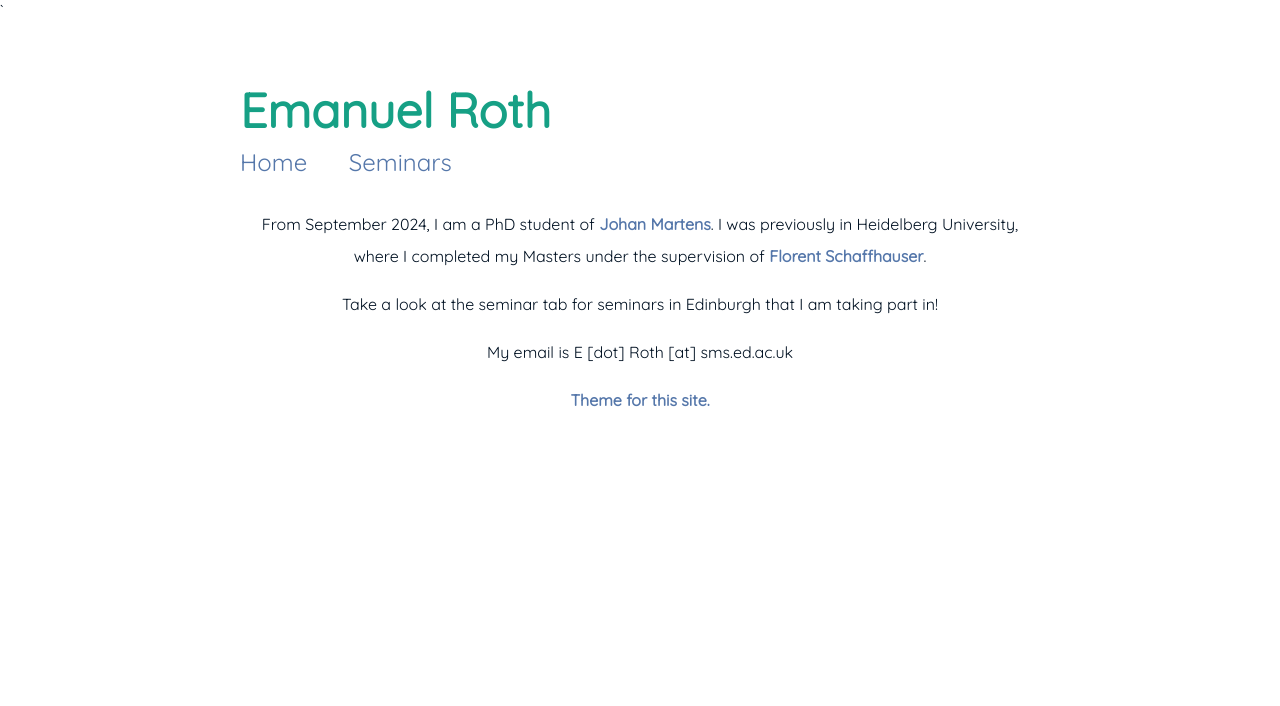
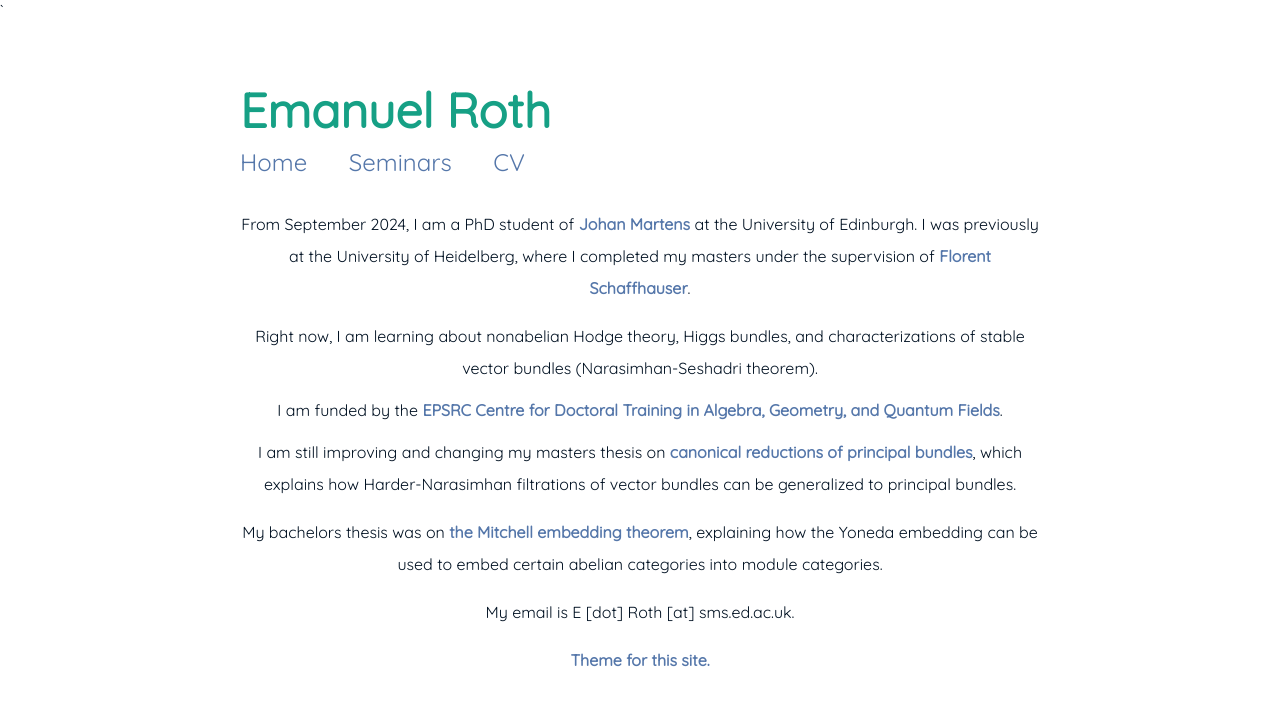
Before and after one commit to eroth264/eroth264.github.io, a Jekyll site: the page built from index.md, in a window 1280 px wide. Shown: the top 706 px of the page. Built offline with Jekyll 4.4.1, drawn with Linux system fonts in a browser that asks for light colours.

Commit message:
Added CV, improved website

```diff
--- a/_includes/header.html
+++ b/_includes/header.html
@@ -4,6 +4,8 @@
 <ul class="menu">
 <li class="menu__entry"><a href="{{ '/' | prepend: site.baseurl }}">Home</a></li>
 <li class="menu__entry"><a href="{{ '/seminars.html' | prepend: site.baseurl }}">Seminars</a></li>
+<li class="menu__entry"><a href="{{ '/assets/CV.pdf' | prepend: site.baseurl }}">CV</a></li>
+
 </ul>
 </div>
 </header>
--- a/index.md
+++ b/index.md
@@ -4,15 +4,27 @@ sitemap:
   priority: 0.9
 ---
 <div id="describe-text">
-	<p>From September 2024, I am a PhD student of <a href="https://www.maths.ed.ac.uk/~jmartens/">Johan Martens</a>. I was previously in Heidelberg University, where I completed my Masters under the supervision of <a href="https://matematiflo.github.io/">Florent Schaffhauser</a>.</p>
+	<p>From September 2024, I am a PhD student of <a href="https://www.maths.ed.ac.uk/~jmartens/">Johan Martens</a> at the University of Edinburgh. I was previously at the University of Heidelberg, where I completed my masters under the supervision of <a href="https://matematiflo.github.io/">Florent Schaffhauser</a>.</p>
 </div>
 
 <div id="describe-text">
-	<p>Take a look at the seminar tab for seminars in Edinburgh that I am taking part in!</p>
+	<p>Right now, I am learning about nonabelian Hodge theory, Higgs bundles, and characterizations of stable vector bundles (Narasimhan-Seshadri theorem).</p>
 </div>
 
 <div id="describe-text">
-	<p>My email is E [dot] Roth [at] sms.ed.ac.uk</p>
+I am funded by the <a href="https://www.agq-cdt.org/">EPSRC Centre for Doctoral Training in Algebra, Geometry, and Quantum Fields</a>.
+</div>
+
+<div id="describe-text">
+	<p>I am still improving and changing my masters thesis on <a href="/assets/paper.pdf">canonical reductions of principal bundles</a>, which explains how Harder-Narasimhan filtrations of vector bundles can be generalized to principal bundles.</p>
+</div>
+
+<div id="describe-text">
+	<p>My bachelors thesis was on <a href="/assets/bachelor.pdf">the Mitchell embedding theorem</a>, explaining how the Yoneda embedding can be used to embed certain abelian categories into module categories.</p>
+</div>
+
+<div id="describe-text">
+	<p>My email is E [dot] Roth [at] sms.ed.ac.uk.</p>
 </div>
 
 <div id="describe-text">
```
Also changed, not shown: seminars.md (+8 -0 lines), README.md, cv.md (renamed from resume.md), 11 other files.
